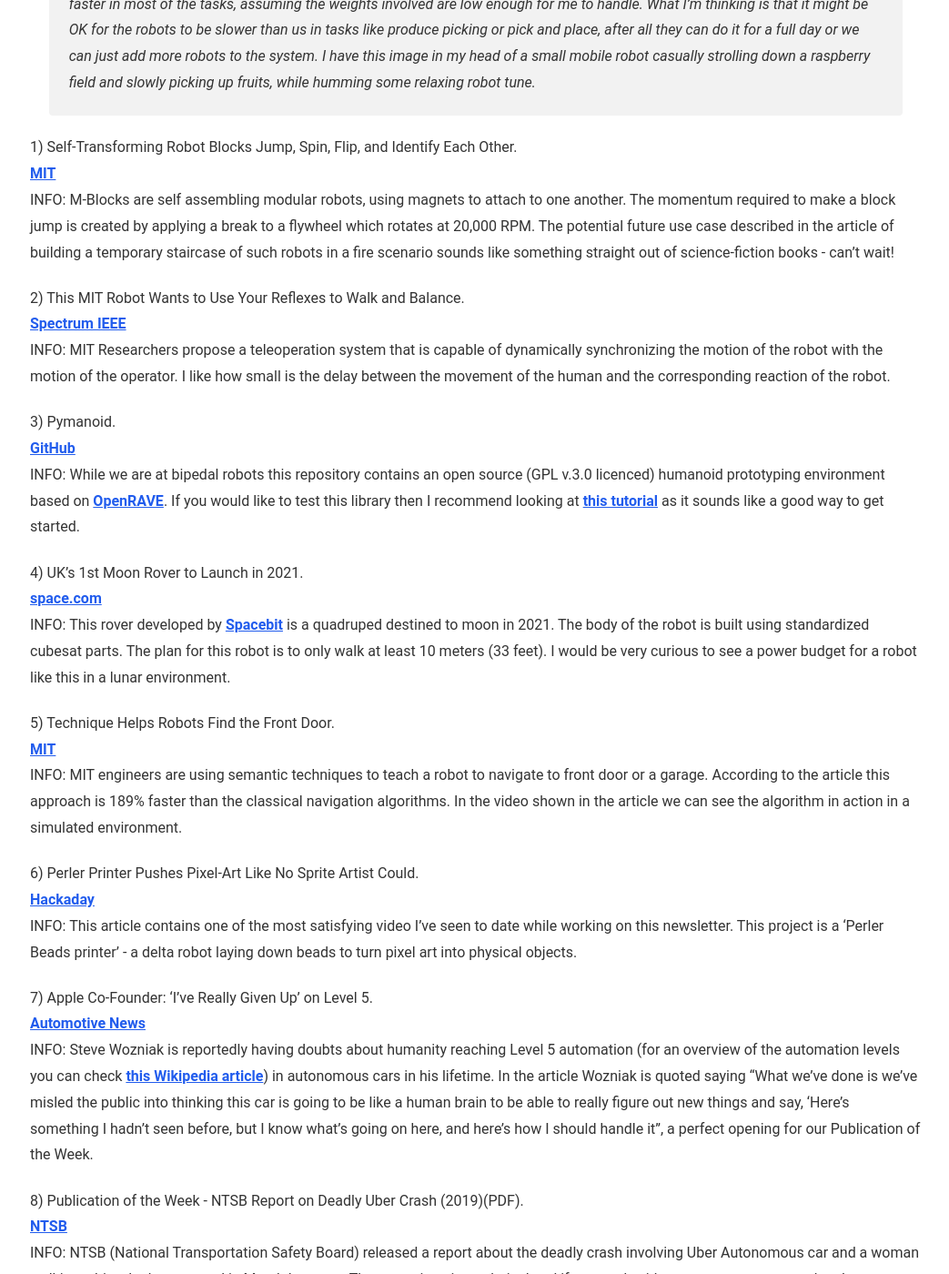
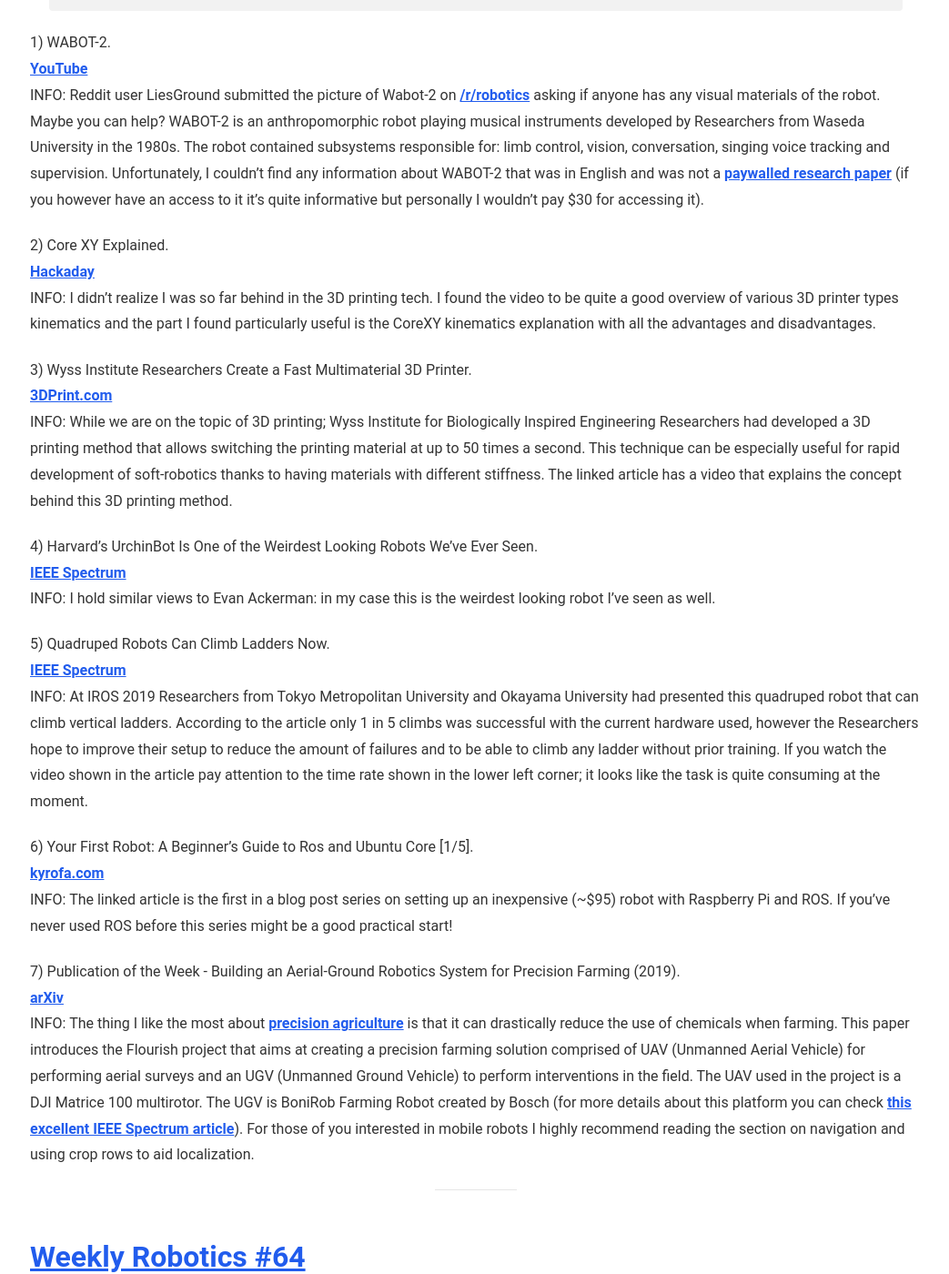
Before and after one commit to msadowski/weeklyrobotics, a Jekyll site: the page built from index.html, in a window 1280 px wide and 1400 px high, scrolled down 1097 px. Shown: the whole window at 91% size, without its empty margins (117-1160 px from the left). Built offline with Jekyll 4.4.1, drawn with Linux system fonts in a browser that asks for light colours; the list of posts is cut into pages by our own code; comment, search, counter and statistics services are not loaded; some of the changed text lies outside the part shown.

Commit message:
Add issue 65

```diff
--- /dev/null
+++ b/_posts/2019-11-17-weekly-robotics-65.md
@@ -0,0 +1,38 @@
+---
+title: "Weekly Robotics"
+description: "This week in the newsletter: old robots playing piano, 3D printers, weird looking robots, ROS for beginners, precision agriculture and more!"
+date: 2019-11-17
+tags: [Robotics, HumanoidRobots, MobileRobots, Manufacturing, SoftRobotics, QuadrupedRobots, AgriculureRobots]
+idx: 65
+---
+![Issue {{page.idx}}](/img/headers/{{page.idx}}.jpg "Issue {{page.idx}}")
+
+> This weekend I’m attending [Zoohackathon](http://www.zoohackathon.com/Geneva) thinking how we can use technology to improve anti-poaching efforts. As we’ve learned in [Weekly Robotics #30](https://weeklyrobotics.com/weekly-robotics-30) just using drones does not necessarily solve the problem.
+
+1) WABOT-2.
+<br>[YouTube](https://youtu.be/ZHMQuo_DsNU)<br>
+INFO: Reddit user LiesGround submitted the picture of Wabot-2 on [/r/robotics](https://www.reddit.com/r/robotics/comments/dumqe7/q_what_happened_to_wabot2_is_there_more_footage/) asking if anyone has any visual materials of the robot. Maybe you can help? WABOT-2 is an anthropomorphic robot playing musical instruments developed by Researchers from Waseda University in the 1980s. The robot contained subsystems responsible for: limb control, vision, conversation, singing voice tracking and supervision. Unfortunately, I couldn't find any information about WABOT-2 that was in English and was not a [paywalled research paper](https://www.sciencedirect.com/science/article/pii/0167849387900027) (if you however have an access to it it's quite informative but personally I wouldn't pay $30 for accessing it).
+
+2) Core XY Explained.
+<br>[Hackaday](https://hackaday.com/2019/11/12/core-xy-explained/)<br>
+INFO: I didn't realize I was so far behind in the 3D printing tech. I found the video to be quite a good overview of various 3D printer types kinematics and the part I found particularly useful is the CoreXY kinematics explanation with all the advantages and disadvantages.
+
+3) Wyss Institute Researchers Create a Fast Multimaterial 3D Printer.
+<br>[3DPrint.com](https://3dprint.com/259784/wyss-institute-researchers-create-a-fast-multimaterial-3d-printer/)<br>
+INFO: While we are on the topic of 3D printing; Wyss Institute for Biologically Inspired Engineering Researchers had developed a 3D printing method that allows switching the printing material at up to 50 times a second. This technique can be especially useful for rapid development of soft-robotics thanks to having materials with different stiffness. The linked article has a video that explains the concept behind this 3D printing method.
+
+4) Harvard's UrchinBot Is One of the Weirdest Looking Robots We've Ever Seen.
+<br>[IEEE Spectrum](https://spectrum.ieee.org/automaton/robotics/robotics-hardware/harvard-amphibious-urchinbot)<br>
+INFO: I hold similar views to Evan Ackerman: in my case this is the weirdest looking robot I've seen as well.
+
+5) Quadruped Robots Can Climb Ladders Now.
+<br>[IEEE Spectrum](https://spectrum.ieee.org/automaton/robotics/robotics-hardware/quadruped-robots-can-climb-ladders-now)<br>
+INFO: At IROS 2019 Researchers from Tokyo Metropolitan University and Okayama University had presented this quadruped robot that can climb vertical ladders. According to the article only 1 in 5 climbs was successful with the current hardware used, however the Researchers hope to improve their setup to reduce the amount of failures and to be able to climb any ladder without prior training. If you watch the video shown in the article pay attention to the time rate shown in the lower left corner; it looks like the task is quite consuming at the moment.
+
+6) Your First Robot: A Beginner’s Guide to Ros and Ubuntu Core [1/5].
+<br>[kyrofa.com](https://kyrofa.com/posts/your-first-robot-a-beginner-s-guide-to-ros-and-ubuntu-core-1-5)<br>
+INFO: The linked article is the first in a blog post series on setting up an inexpensive (~$95) robot with Raspberry Pi and ROS. If you've never used ROS before this series might be a good practical start!
+
+7) Publication of the Week - Building an Aerial-Ground Robotics System for Precision Farming (2019).
+<br>[arXiv](https://arxiv.org/abs/1911.03098)<br>
+INFO: The thing I like the most about [precision agriculture](https://en.wikipedia.org/wiki/Precision_agriculture) is that it can drastically reduce the use of chemicals when farming. This paper introduces the Flourish project that aims at creating a precision farming solution comprised of UAV (Unmanned Aerial Vehicle) for performing aerial surveys and an UGV (Unmanned Ground Vehicle) to perform interventions in the field. The UAV used in the project is a DJI Matrice 100 multirotor. The UGV is BoniRob Farming Robot created by Bosch (for more details about this platform you can check [this excellent IEEE Spectrum article](https://spectrum.ieee.org/automaton/robotics/industrial-robots/bosch-deepfield-robotics-weed-control)). For those of you interested in mobile robots I highly recommend reading the section on navigation and using crop rows to aid localization.
```
Also changed, not shown: _posts/2019-11-10-weekly-robotics-64.md (+1 -1 lines), img/headers/65.jpg (added).
